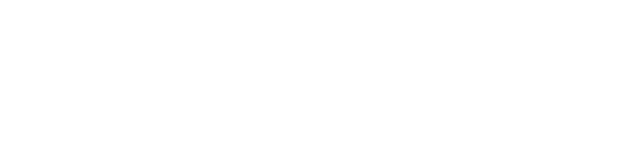
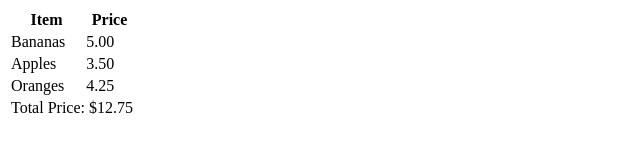
Before and after one commit to acciojob/grofers-checkout-2-Prasadmts, a website: page main.html in a window 1280 px wide. Shown: the whole page, without its empty margins (0-640 px from the left). Drawn offline with Linux system fonts and the light colour scheme.

Commit message:
created a submission

```diff
--- a/main.html
+++ b/main.html
@@ -1,16 +1,28 @@
 <!DOCTYPE html>
+<html>
+<head>
+  <link rel="stylesheet" href="styles.css">
+</head>
+<body>
+  <table id="grocery-list">
+    <tr>
+      <th>Item</th>
+      <th>Price</th>
+    </tr>
+    <tr>
+      <td>Bananas</td>
+      <td data-ns-test="prices">5.00</td>
+    </tr>
+    <tr>
+      <td>Apples</td>
+      <td data-ns-test="prices">3.50</td>
+    </tr>
+    <tr>
+      <td>Oranges</td>
+      <td data-ns-test="prices">4.25</td>
+    </tr>
+  </table>
 
-<html>
-
-<head>
-	<link rel="stylesheet" href="styles.css">
-</head>
-
-<body>
-	<!-- the entire body must be written by student -->
-    <script type="text/javascript" src="./script.js">
-</script>
-
+  <script type="text/javascript" src="./script.js"></script>
 </body>
-
 </html>
--- a/script.js
+++ b/script.js
@@ -1 +1,20 @@
 //your code here
+document.addEventListener('DOMContentLoaded', function () {
+  // Get all the price elements
+  const prices = document.querySelectorAll('[data-ns-test="prices"]');
+
+  // Calculate the total price
+  let totalPrice = 0;
+  prices.forEach(function (priceElement) {
+    totalPrice += parseFloat(priceElement.textContent);
+  });
+
+  // Create the row for displaying the total price
+  const table = document.getElementById('grocery-list');
+  const newRow = document.createElement('tr');
+  const totalCell = document.createElement('td');
+  totalCell.setAttribute('colspan', '2');
+  totalCell.textContent = 'Total Price: $' + totalPrice.toFixed(2);
+  newRow.appendChild(totalCell);
+  table.appendChild(newRow);
+});
```
